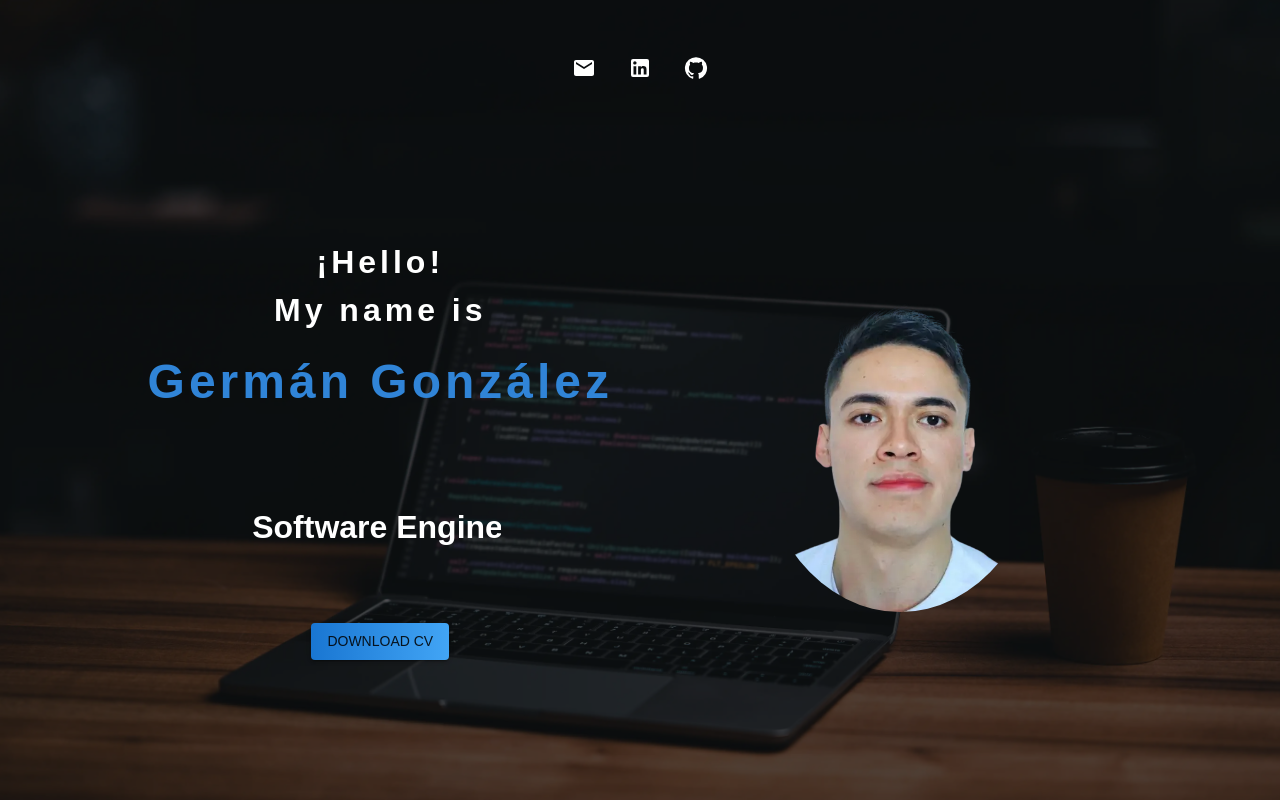
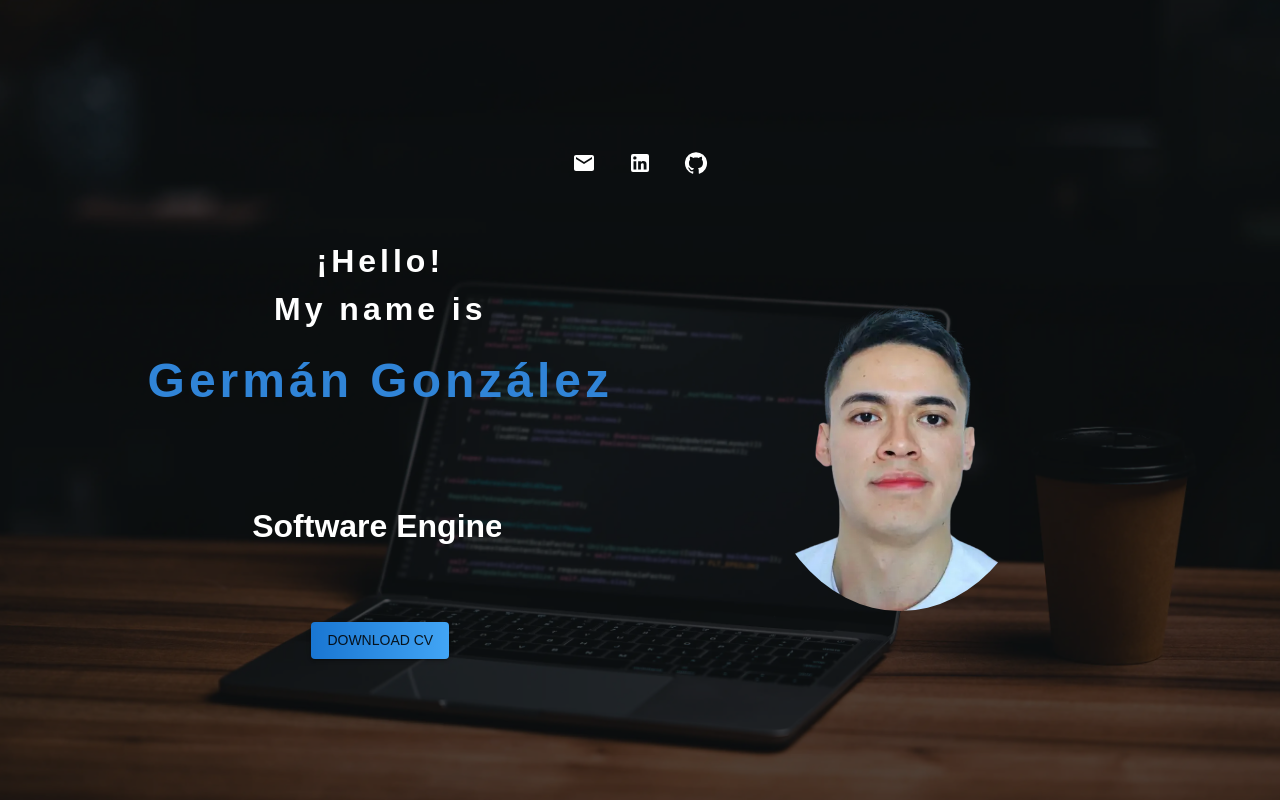
Before and after one commit to Jermaniac/PortfolioGerman, a React (Vite) app: page / in a window 1280 px wide. Shown: the top 800 px of the page. Built offline with nearby package versions, Linux system fonts and the light colour scheme; a web font is replaced by a local one.

Commit message:
adapt icons margin

```diff
--- a/src/components/banner/Banner.css
+++ b/src/components/banner/Banner.css
@@ -8,7 +8,7 @@
   padding: 6px;
   max-width: 1200px;
   text-align: center;
-  margin: 30px auto 208px auto;
+  margin: 24px auto;
   grid-template-columns: repeat(1, 1fr);
 }
 
@@ -20,8 +20,8 @@
 
 .banner__picture--img {
   border-radius: 50%;
-  max-width: 250px;
-  max-height: 250px;
+  max-width: 225px;
+  max-height: 225px;
 }
 
 .banner__name {
@@ -50,7 +50,6 @@
   font-size: 1rem;
   background: linear-gradient(90deg, #1976d2, #42a5f5);
   border-radius: 8px;
-  box-shadow: 0px 4px 15px rgba(0, 0, 0, 0.2);
   transition: transform 0.3s, box-shadow 0.3s;
 }
 
@@ -102,7 +101,7 @@
       "cv pic";
     grid-template-columns: repeat(2, 1fr);
     grid-gap: 30px;
-    margin: 120px auto 208px auto;
+    margin: auto,
   }
 
   .banner__picture--img {
--- a/src/components/banner/Banner.jsx
+++ b/src/components/banner/Banner.jsx
@@ -30,7 +30,7 @@ const Banner = () => {
         }}
       />
 
-      <Box sx={{ display: "flex", flexDirection:"column" ,justifyContent: "center", alignItems: "center", padding: 2, position:"absolute"}}>
+      <Box sx={{ display: "flex", flexDirection:"column" ,justifyContent: "center", padding: 2, position:"relative", verticalAlign: "middle"}}>
         <HeaderIconsOnly/>
         <Box className="banner">
           <picture className="banner__picture">
```
